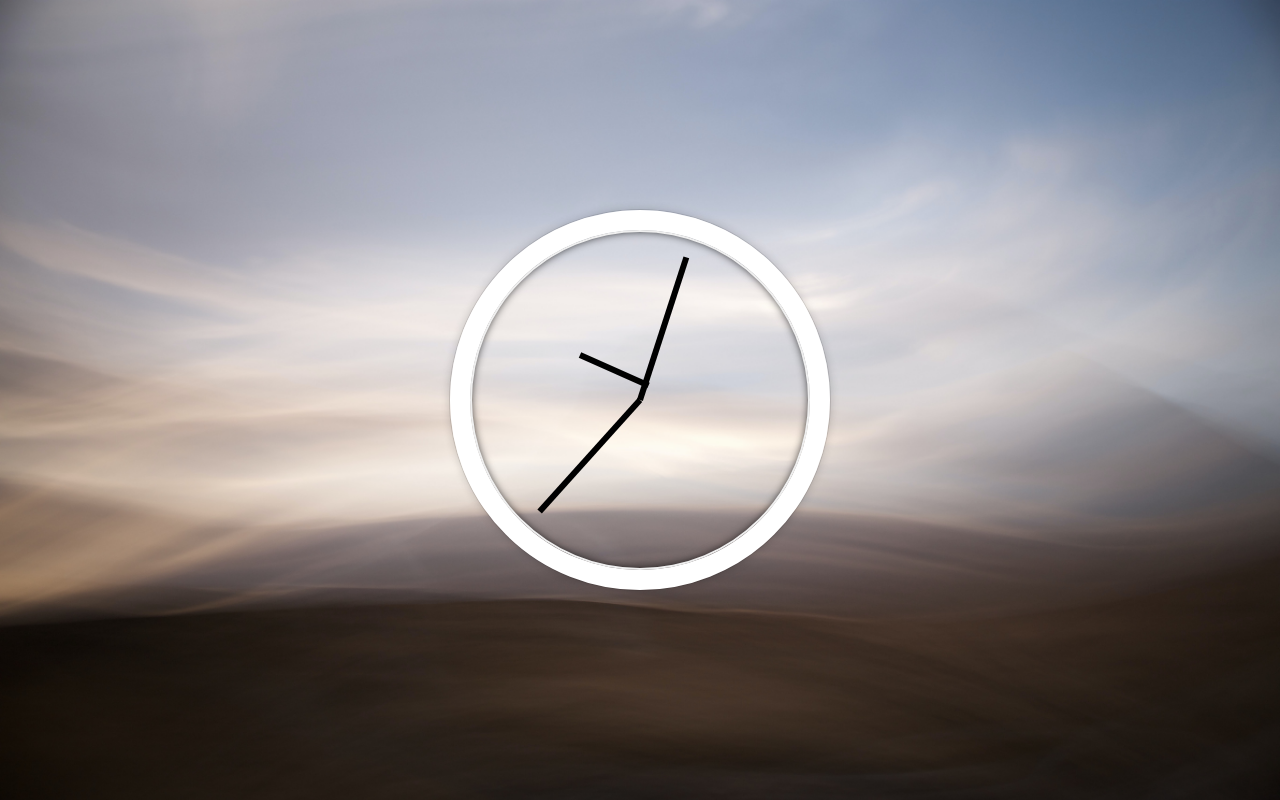
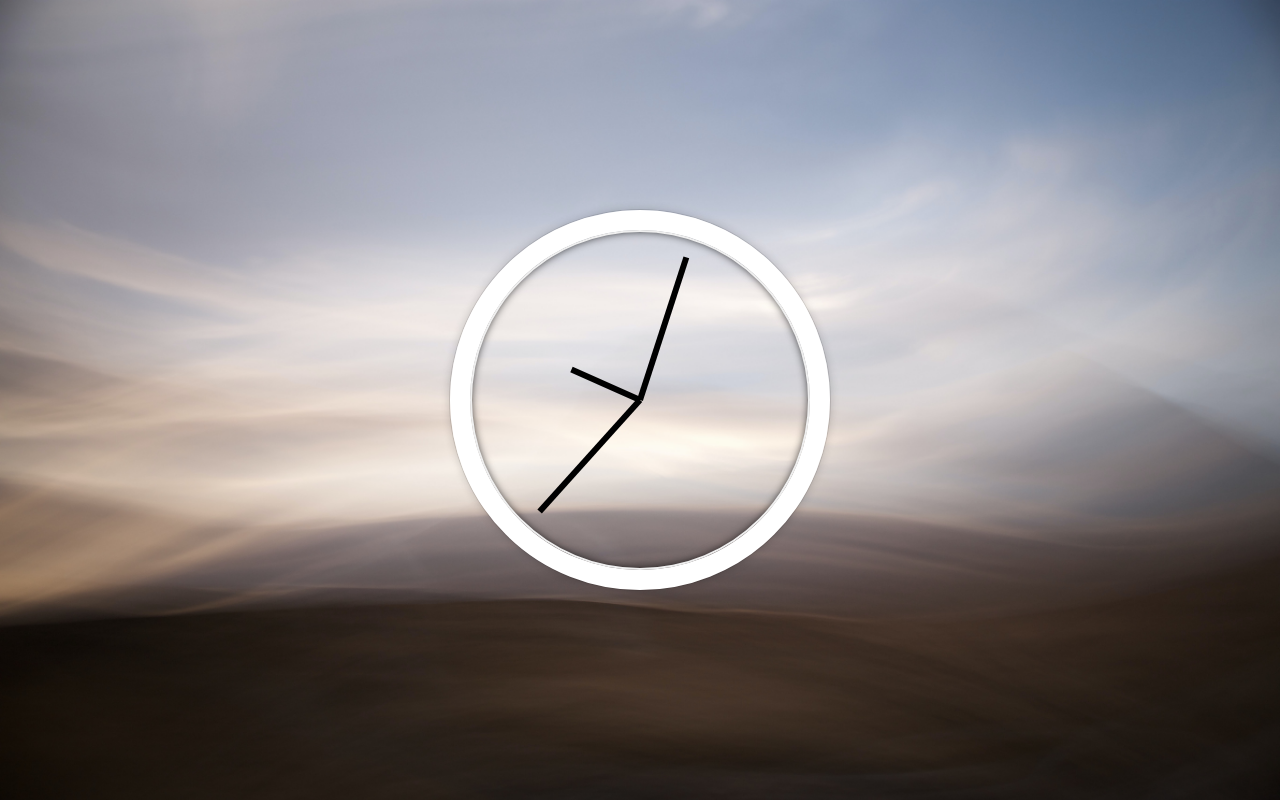
Before and after one commit to MaryBayt/JS30-clock, a plain HTML site: page index.html in a window 1280 px wide. Drawn offline with Linux system fonts and the light colour scheme.

Commit message:
minor fix

```diff
--- a/style.css
+++ b/style.css
@@ -55,9 +55,9 @@ body {
   height: 6px;
   background: black;
   position: absolute;
-  top: 35%;
-  left: 5%;
-  transform-origin: 100%; /* rotates from the right side */
+  top: 50%;
+  left: 50%;
+  transform-origin: 0%; /* rotates from the right side */
   transform: rotate(90deg); /* rotates from the 12 o'clock */
   transition: all .05s;
   transition-timing-function: cubic-bezier(.1, 2.7, 0.58, 1);
```
